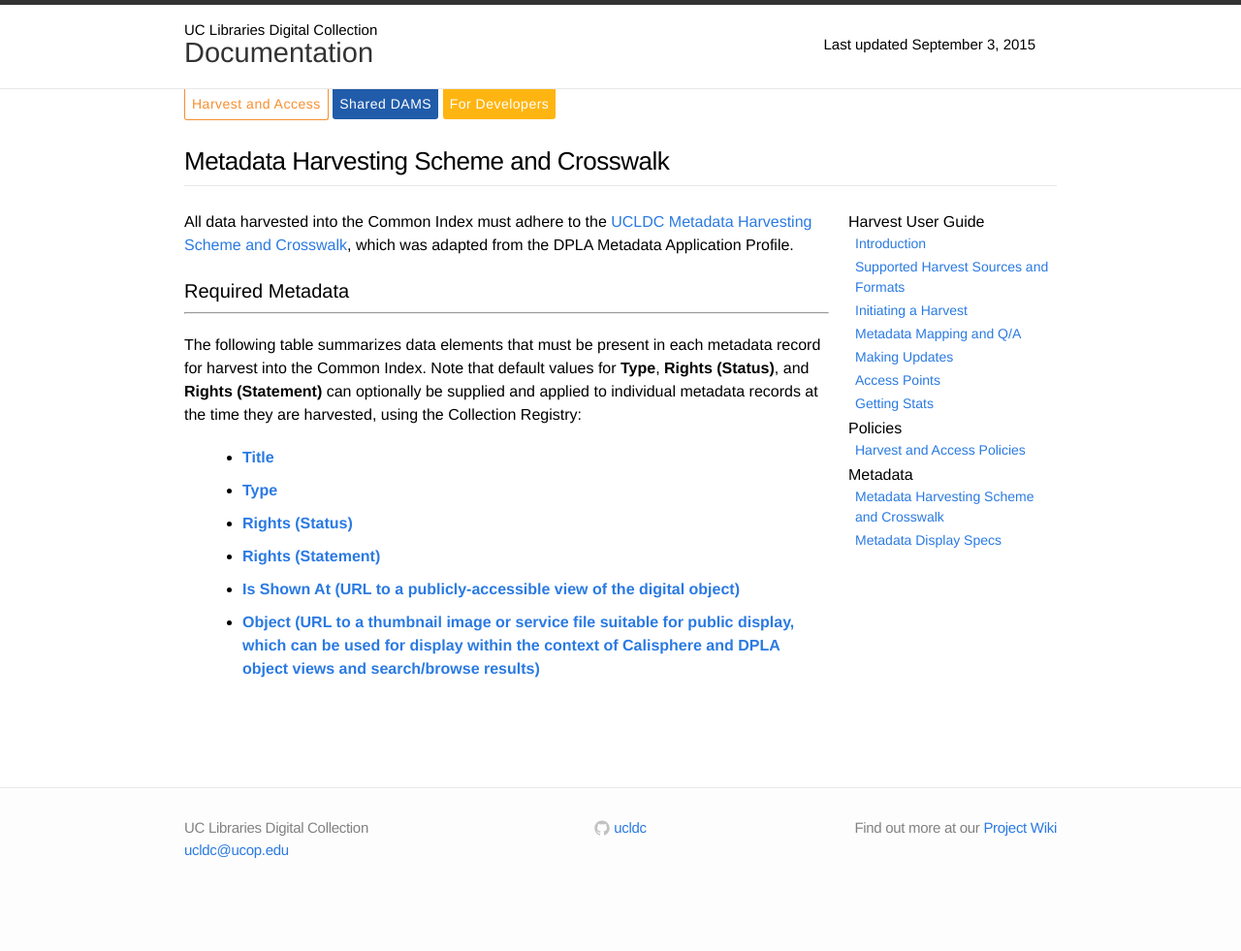
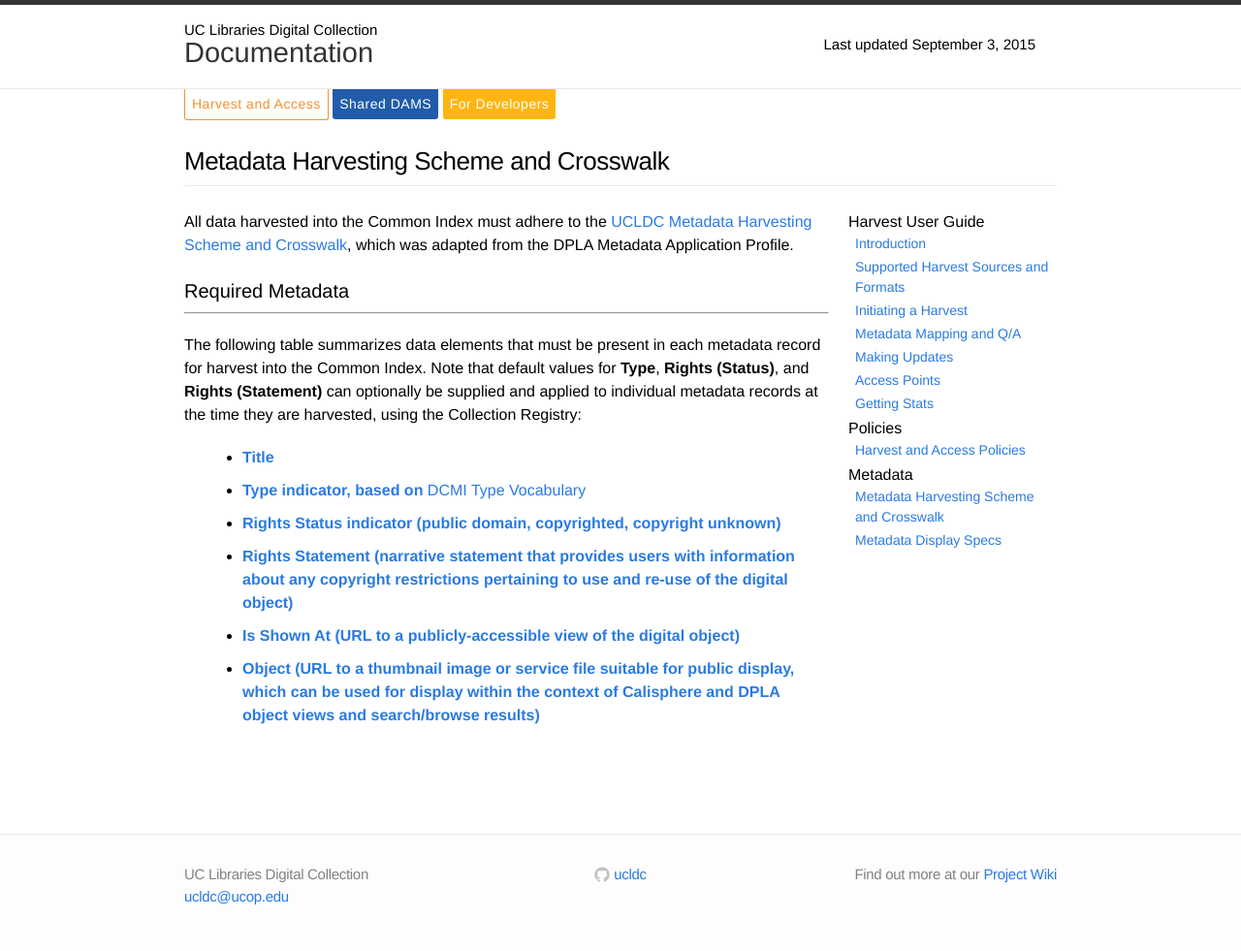
Before and after one commit to ucldc/ucldc-docs, a Jekyll site: the page built from docs/registry/metadata-harvest.md, in a window 1280 px wide. Shown: the whole page at 97% size. Built offline with Jekyll 4.4.1, drawn with Linux system fonts in a browser that asks for light colours; nearby versions of some CDN libraries; before the commit the page ends 933 px from its top, so only the background shows below that.

Commit message:
Update metadata-harvest.md

```diff
--- a/docs/registry/metadata-harvest.md
+++ b/docs/registry/metadata-harvest.md
@@ -12,8 +12,8 @@
 <p>The following table summarizes data elements that must be present in each metadata record for harvest into the Common Index. Note that default values for <b>Type</b>, <b>Rights (Status)</b>, and <b>Rights (Statement)</b> can optionally be supplied and applied to individual metadata records at the time they are harvested, using the Collection Registry:</p>
 
 * <a class="label">Title</a>
-* <a class="label">Type</a>
-* <a class="label">Rights (Status)</a>
-* <a class="label">Rights (Statement)</a>
+* <a class="label">Type indicator, based on <a href="http://dublincore.org/documents/dcmi-type-vocabulary/">DCMI Type Vocabulary</a></a>
+* <a class="label">Rights Status indicator (public domain, copyrighted, copyright unknown)</a>
+* <a class="label">Rights Statement (narrative statement that provides users with information about any copyright restrictions pertaining to use and re-use of the digital object)</a>
 * <a class="label">Is Shown At (URL to a publicly-accessible view of the digital object)</a>
 * <a class="label">Object (URL to a thumbnail image or service file suitable for public display, which can be used for display within the context of Calisphere and DPLA object views and search/browse results)</a>
```
